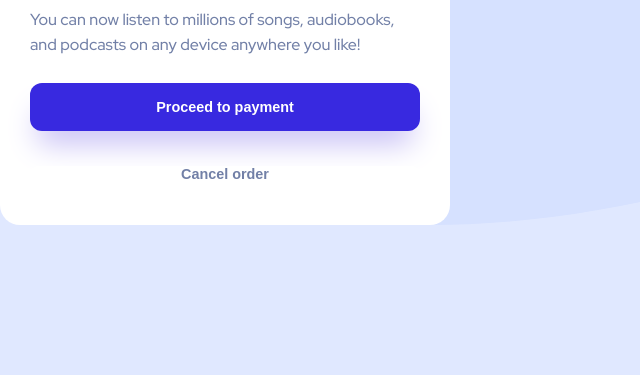
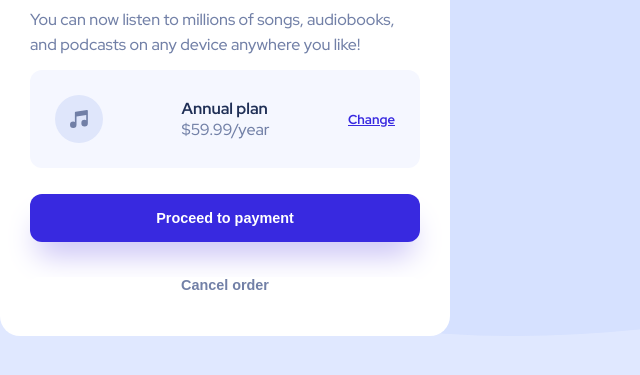
Before and after one commit to fastoch/order-summary-component, a plain HTML site: page index.html in a window 1280 px wide. Shown: the part 317-692 px from the top of the page, without its empty margins (0-640 px from the left). Drawn offline with Linux system fonts and the light colour scheme.

Commit message:
Add files via upload

```diff
--- a/index.html
+++ b/index.html
@@ -7,16 +7,26 @@
     <meta name="viewport" content="width=device-width, initial-scale=1.0">
     <title>Order Summary Component</title>
     <link rel="stylesheet" href="styles.css">
+    <link rel="icon" type="image/x-icon" href="images/favicon-32x32.png">
 </head>
 
 <body>
     <div class="card">
-        <img class="hero-img" src="./images/illustration-hero.svg" alt="listening to music illustration">
+        <img class="hero-img" src="images/illustration-hero.svg" alt="listening to music illustration">
         <div class="container">
             <h2 class="title">Order Summary</h2>
-            <p class="order-description">You can now listen to millions of songs, audiobooks, and podcasts on any device
+            <p class="order-description">
+                You can now listen to millions of songs, audiobooks, and podcasts on any device
                 anywhere you like!
             </p>
+            <div class="plan-container">
+                <img src="images/icon-music.svg" alt="music note">
+                <div class="plan-description">
+                    <strong>Annual plan</strong>
+                    <p>$59.99/year</p>
+                </div>
+                <a href="#">Change</a>
+            </div>
             <button class="proceed-button">Proceed to payment</button>
             <button class="cancel-button">Cancel order</button>
         </div>
@@ -26,4 +36,4 @@
 
 </html>
 
-<!-- 1:28:00 -->
+<!-- 1:39:00 -->
--- a/styles.css
+++ b/styles.css
@@ -19,7 +19,7 @@
 
 body {
     background-color: var(--pale-blue);
-    background-image: url(./images/pattern-background-desktop.svg);
+    background-image: url(images/pattern-background-desktop.svg);
     background-repeat: no-repeat;
     background-size: cover;
     font-size: 16px;
@@ -60,17 +60,47 @@ body {
     line-height: 25px;
 }
 
+.plan-container {
+    font-size: 16px;
+    background-color: var(--very-pale-blue);
+    padding: 25px;
+    border-radius: 12px;
+    display: flex;
+    flex-direction: row;
+    justify-content: space-between;
+    align-items: center;
+}
+
+.plan-container a {
+    color: var(--bright-blue);
+    font-size: 13px;
+    font-weight: 700;
+}
+
+.plan-container a:hover {
+    opacity: 0.8;
+    text-decoration: none;
+}
+
+.plan-container strong {
+    color: var(--dark-blue);
+}
+
+/* let's define the properties common to our two buttons  */
+button {
+    width: 100%;
+    border: none;
+    font-weight: 700;
+    border-radius: 12px;
+    font-size: 0.9rem;
+    cursor: pointer;
+}
+
 .proceed-button {
     background-color: var(--bright-blue);
     padding: 1rem 0;
     color: white;
     box-shadow: 0 20px 30px -8px rgb(197 189 245);
-    width: 100%;
-    border: none;
-    font-weight: 700;
-    cursor: pointer;
-    font-size: 0.9rem;
-    border-radius: 12px;
 }
 
 .proceed-button:hover {
@@ -80,13 +110,7 @@ body {
 .cancel-button {
     background-color: white;
     color: var(--desaturated-blue);
-    border: none;
     margin-top: 22px;
-    width: 100%;
-    font-weight: 700;
-    font-size: 0.9rem;
-    border-radius: 12px;
-    cursor: pointer;
 }
 
 .cancel-button:hover {
```
